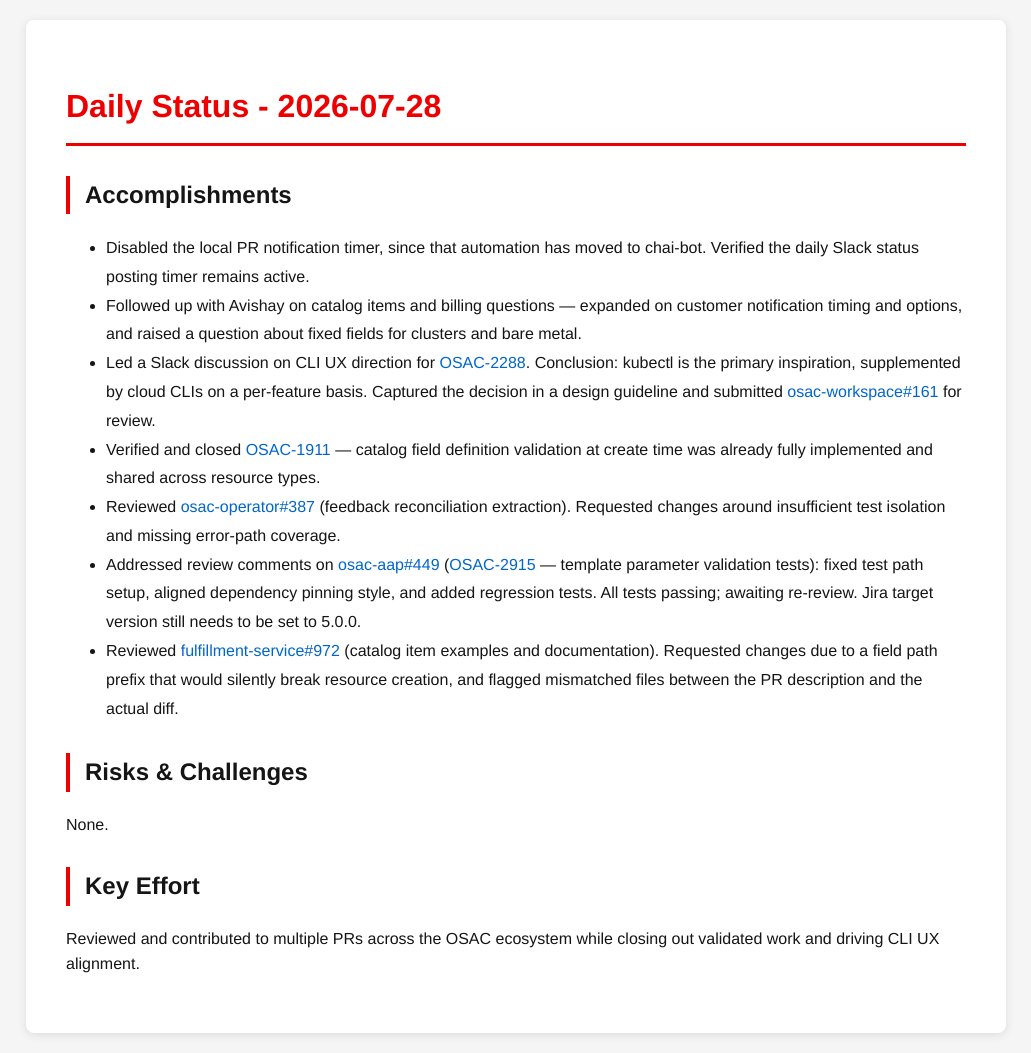
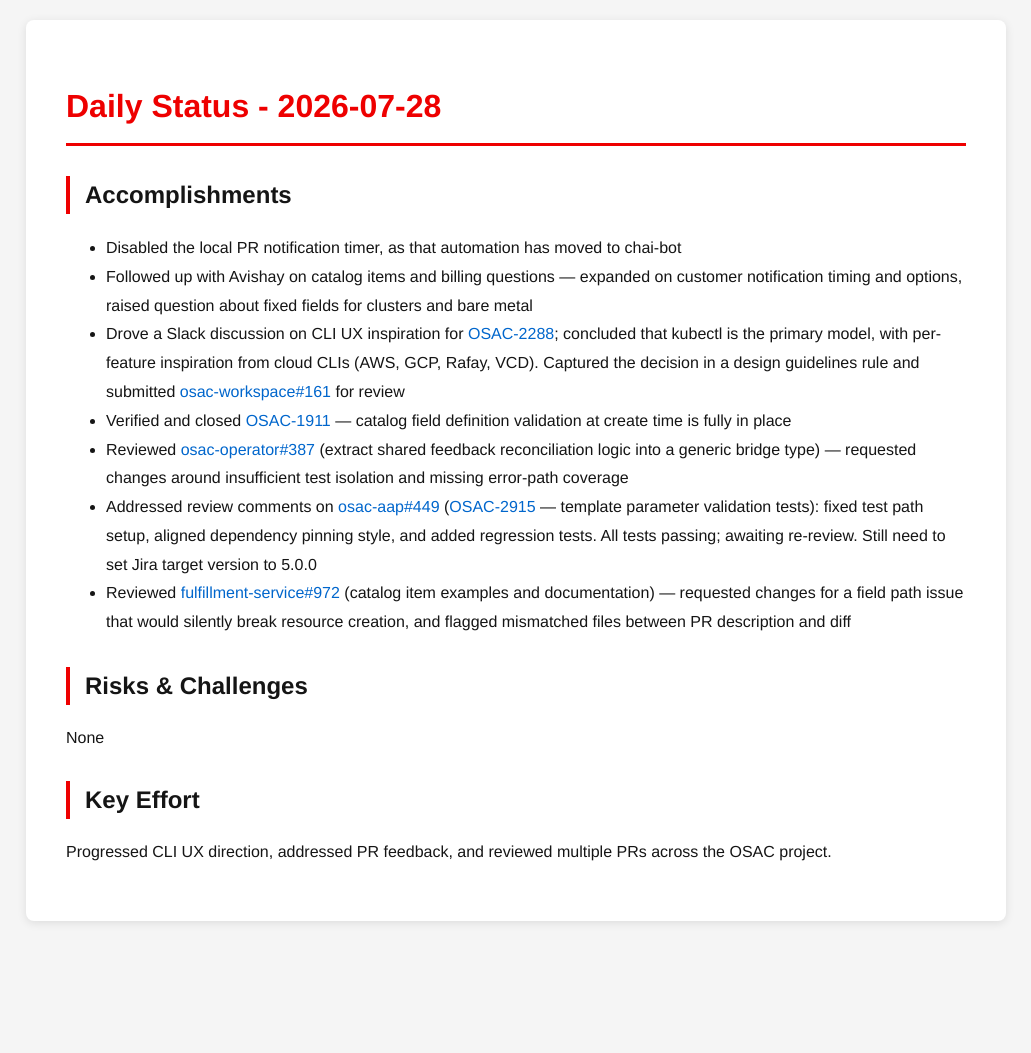
Before and after one commit to tzvatot/daily-status, a Jekyll site: the page built from 2026-07-28.md, in a window 1280 px wide. Shown: the whole page, without its empty margins (124-1155 px from the left). Built offline with Jekyll 4.4.1, drawn with Linux system fonts in a browser that asks for light colours; after the commit the page ends 941 px from its top, so only the background shows below that.

Commit message:
Daily status update - 2026-07-28

```diff
--- a/2026-07-28.md
+++ b/2026-07-28.md
@@ -7,16 +7,16 @@
 # Daily Status - 2026-07-28
 
 ## Accomplishments
-- Disabled the local PR notification timer, since that automation has moved to chai-bot. Verified the daily Slack status posting timer remains active.
-- Followed up with Avishay on catalog items and billing questions — expanded on customer notification timing and options, and raised a question about fixed fields for clusters and bare metal.
-- Led a Slack discussion on CLI UX direction for [OSAC-2288](https://redhat.atlassian.net/browse/OSAC-2288). Conclusion: kubectl is the primary inspiration, supplemented by cloud CLIs on a per-feature basis. Captured the decision in a design guideline and submitted [osac-workspace#161](https://github.com/osac-project/osac-workspace/pull/161) for review.
-- Verified and closed [OSAC-1911](https://redhat.atlassian.net/browse/OSAC-1911) — catalog field definition validation at create time was already fully implemented and shared across resource types.
-- Reviewed [osac-operator#387](https://github.com/osac-project/osac-operator/pull/387) (feedback reconciliation extraction). Requested changes around insufficient test isolation and missing error-path coverage.
-- Addressed review comments on [osac-aap#449](https://github.com/osac-project/osac-aap/pull/449) ([OSAC-2915](https://redhat.atlassian.net/browse/OSAC-2915) — template parameter validation tests): fixed test path setup, aligned dependency pinning style, and added regression tests. All tests passing; awaiting re-review. Jira target version still needs to be set to 5.0.0.
-- Reviewed [fulfillment-service#972](https://github.com/osac-project/fulfillment-service/pull/972) (catalog item examples and documentation). Requested changes due to a field path prefix that would silently break resource creation, and flagged mismatched files between the PR description and the actual diff.
+- Disabled the local PR notification timer, as that automation has moved to chai-bot
+- Followed up with Avishay on catalog items and billing questions — expanded on customer notification timing and options, raised question about fixed fields for clusters and bare metal
+- Drove a Slack discussion on CLI UX inspiration for [OSAC-2288](https://redhat.atlassian.net/browse/OSAC-2288); concluded that kubectl is the primary model, with per-feature inspiration from cloud CLIs (AWS, GCP, Rafay, VCD). Captured the decision in a design guidelines rule and submitted [osac-workspace#161](https://github.com/osac-project/osac-workspace/pull/161) for review
+- Verified and closed [OSAC-1911](https://redhat.atlassian.net/browse/OSAC-1911) — catalog field definition validation at create time is fully in place
+- Reviewed [osac-operator#387](https://github.com/osac-project/osac-operator/pull/387) (extract shared feedback reconciliation logic into a generic bridge type) — requested changes around insufficient test isolation and missing error-path coverage
+- Addressed review comments on [osac-aap#449](https://github.com/osac-project/osac-aap/pull/449) ([OSAC-2915](https://redhat.atlassian.net/browse/OSAC-2915) — template parameter validation tests): fixed test path setup, aligned dependency pinning style, and added regression tests. All tests passing; awaiting re-review. Still need to set Jira target version to 5.0.0
+- Reviewed [fulfillment-service#972](https://github.com/osac-project/fulfillment-service/pull/972) (catalog item examples and documentation) — requested changes for a field path issue that would silently break resource creation, and flagged mismatched files between PR description and diff
 
 ## Risks & Challenges
-None.
+None
 
 ## Key Effort
-Reviewed and contributed to multiple PRs across the OSAC ecosystem while closing out validated work and driving CLI UX alignment.
+Progressed CLI UX direction, addressed PR feedback, and reviewed multiple PRs across the OSAC project.
```
